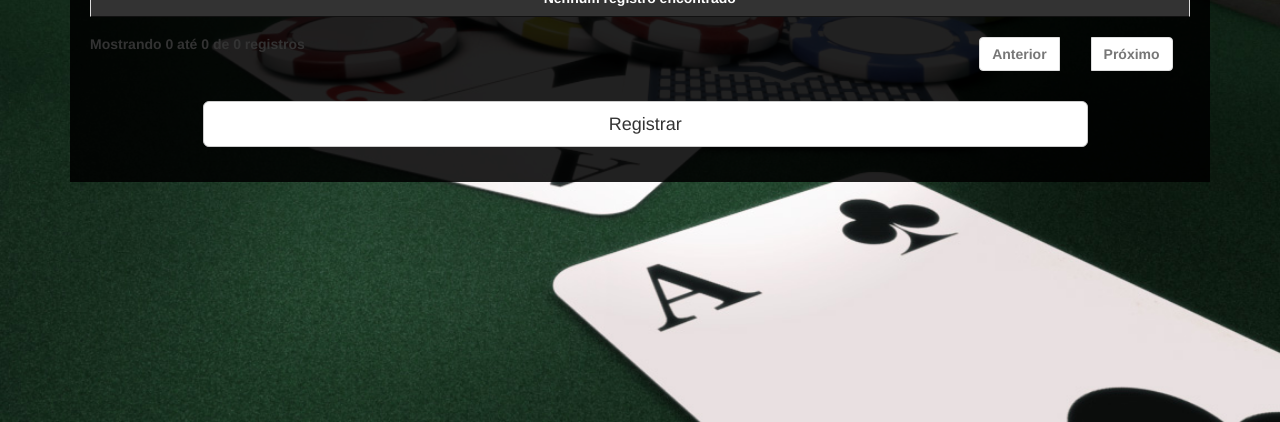
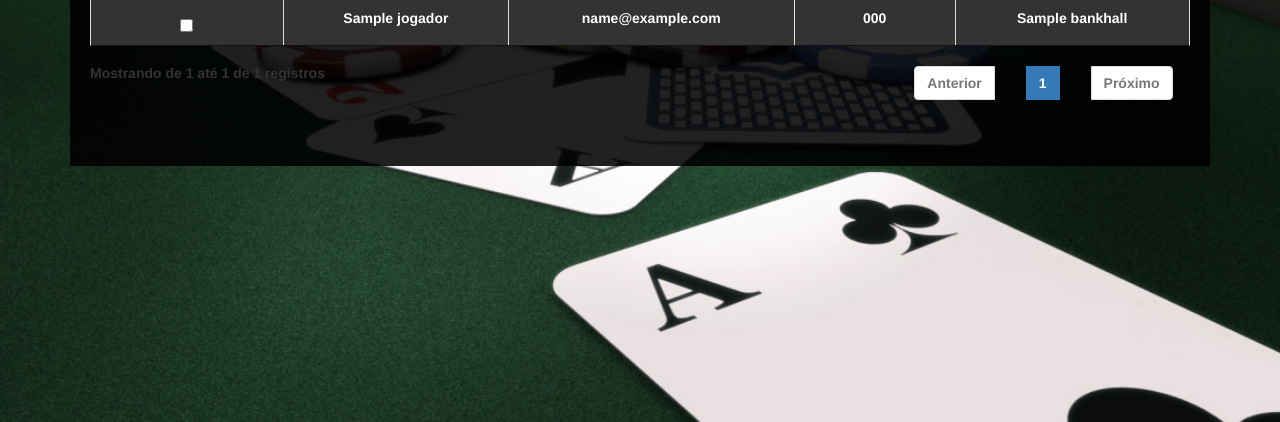
Before and after one commit to ericoloewe/Escape_News, a CakePHP app: the page made by app/View/Torneio/novo.ctp in a window 1280 px wide. Shown: the part 378-800 px from the top of the page. Run offline with PHP 8.4 and a stand-in for CakePHP, Linux system fonts and the light colour scheme; the template is opened without the code that fills it: most values are stand-ins (such as "Sample title", 1, 10 or a date in 2020); form fields are guessed from the names that the template uses; some libraries are stand-ins or nearby versions.

Commit message:
Novo Torneio Funcionando

```diff
--- a/app/Model/JogadorTorneio.php
+++ b/app/Model/JogadorTorneio.php
@@ -15,13 +15,13 @@
     );
 
     public $validate = array(
-        'jogador' => array(
+        'jogador_id' => array(
             'required' => array(
                 'rule' => array('notEmpty'),
                 'message' => 'A Name is required'
             )
         ),
-        'torneio' => array(
+        'torneio_id' => array(
             'required' => array(
                 'rule' => array('notEmpty'),
                 'message' => 'A email is required'
--- a/app/View/Jogador/novo.ctp
+++ b/app/View/Jogador/novo.ctp
@@ -41,7 +41,7 @@
         <div class="col-sm-10">
             <?php echo $this->Form->input(
                     'phone',
-                    array('label' => array('class' => 'sr-only'),'class'=>'form-control','placeholder' => '(DDD)-XXXXXXXX')
+                    array('label' => array('class' => 'sr-only'),'class'=>'form-control','placeholder' => '(DDD)-XXXXXXXX','maxlength'=>'14',"onkeypress"=>"mascaraPhone(this)")
                 ); ?>
         </div>
     </div>
--- a/app/View/Torneio/novo.ctp
+++ b/app/View/Torneio/novo.ctp
@@ -7,13 +7,12 @@
       echo $this->Html->script('/js/Features/bootstrap-datepicker.js');
       echo $this->Html->script('/js/Features/bootstrap-datepicker.pt-BR.js');
 ?>
-
 <?php echo $this->Form->create('Torneio', array('url' => array('controller' => 'torneios','action' => 'novo'),'class' => 'form-horizontal','role' => 'form')); ?>
     <div class="form-group">
         <label class="col-sm-2 control-label">Nome:*</label>
         <div class="col-sm-10">
             <?php echo $this->Form->input(
-                'nome',
+                'Torneio.nome',
                 array('label' => array('class' => 'sr-only'),'class'=>'form-control','placeholder' => 'Insira o Nome do Torneio Completo')
             ); ?>
         </div>
@@ -22,19 +21,20 @@
         <label class="col-sm-2 control-label">Data:*</label>
         <div class="span5 col-sm-10">
             <div class="input-group date" id="calendar">
-                <?php echo $this->Form->input(
-                    'date',
-                    array('label' => array('class' => 'sr-only'),'class'=>'form-control','placeholder' => 'DD/MM/AAAA')
+                <input id="inputDataTorneio" class="form-control" placeholder="DD/MM/AAAA" onkeypress="mascaraData(this)" maxlength="10" type="text"><span class="input-group-addon"><i class="glyphicon glyphicon-calendar"></i></span>
+            </div>
+            <?php echo $this->Form->input(
+                    'Torneio.data',
+                    array('hidden'=>'','label' => array('class' => 'sr-only'),'type' => 'text','maxlength'=>'10')
                 ); ?>
-                <span class="input-group-addon"><i class="glyphicon glyphicon-calendar"></i></span>
-            </div>
+
         </div>
     </div>
     <div class="form-group">
         <label class="col-sm-2 control-label">CASH:*</label>
         <div class="col-sm-10">
             <?php echo $this->Form->input(
-                'cash',
+                'Torneio.cash',
                 array('label' => array('class' => 'sr-only'),'class'=>'form-control','placeholder' => 'R$')
             ); ?>
         </div>
@@ -52,13 +52,37 @@
                 </tr>
             </thead>
             <tbody>
-                {PLAYERS}
+                <?php foreach($jogadores as $jogador):?>
+                <tr>
+                    <td>
+                        <div class='checkbox'>
+                            <?php echo $this->Form->checkbox('JogadorTorneio..jogador_id', array('value' => $jogador["Jogador"]["id"],'hiddenField' => false)); ?>
+                        </div>
+                    </td>
+                    <td>
+                        <a onmouseover='turnOn(<?php echo $jogador['Jogador']['id']; ?>)' onmouseout='turnOff(<?php echo $jogador['Jogador']['id']; ?>)' href='/jogadores/ver/<?php echo $jogador['Jogador']['id']; ?>'>
+                            <?php echo $jogador['Jogador']['nome']; ?>
+                        </a>
+                        <b id="<?php echo $jogador['Jogador']['id']; ?>" class='button bubble-top'><img class='img-rounded' style='float: left; width: 50px; height: 50px;' src='/app/webroot/img/pics/<?php echo $jogador['Jogador']['id']; ?>.jpg'/></b></td>
+                    <td>
+                        <a href='mailto:<?php echo $jogador['Jogador']['email']; ?>'>
+                            <?php echo $jogador['Jogador']['email']; ?>
+                        </a>
+                    </td>
+                    <td>
+                        <?php echo $jogador['Jogador']['phone']; ?>
+                    </td>
+                    <td>
+                        <?php echo $jogador['Jogador']['bankhall']; ?>
+                    </td>
+                </tr>
+                <?php endforeach; ?>
             </tbody>
         </table>
     </div>
     <div class="form-group">
         <div class="col-sm-offset-2 col-sm-10">
-            <button type="submit" class="btn btn-default btn-lg btn-block">Registrar</button>
+            <?php echo $this->Form->end(array('label' => 'Registrar','class' => 'btn btn-default btn-lg btn-block'));?>
         </div>
     </div>
 </form>
--- a/app/webroot/css/Pages/Torneio/Novo.css
+++ b/app/webroot/css/Pages/Torneio/Novo.css
@@ -36,10 +36,39 @@
     max-width: 98%;
 }
 
-button{
+.btn.btn-default.btn-lg.btn-block{
     margin-left: -60px;
 }
 
 #dtable{
     margin-left: 10px;
 }
+
+
+/* Bubble Top */
+.bubble-top {
+  display: inline-block;
+  position: relative;
+  -webkit-transform: translateZ(0);
+  transform: translateZ(0);
+  box-shadow: 0 0 1px rgba(0, 0, 0, 0);
+  left: calc(30% - 30px);
+}
+.bubble-top:before {
+  pointer-events: none;
+  position: absolute;
+  z-index: -1;
+  content: '';
+  border-style: solid;
+  -webkit-transition-duration: 0.3s;
+  transition-duration: 0.3s;
+  -webkit-transition-property: top;
+  transition-property: top;
+  left: calc(50% - 10px);
+  top: -10px;
+  border-width: 0 10px 10px 10px;
+  border-color: transparent transparent #e1e1e1 transparent;
+}
+.bubble-top:hover:before, .bubble-top:focus:before, .bubble-top:active:before {
+  top: -10px;
+}
--- a/app/webroot/js/k9streetpoker.js
+++ b/app/webroot/js/k9streetpoker.js
@@ -31,7 +31,31 @@
         autoclose: true,
         todayHighlight: true
     });
+    $("#inputDataTorneio").change(function () {
+        data = $(this).val().split("/");
+        var date = new Date(data[2], data[1], data[0]);
+        $("#TorneioData").val(date.getFullYear() + "-" + date.getMonth() + "-" + date.getDate());
     });
+});
+
+function mascaraPhone(telefone){
+   if(telefone.value.length == 0)
+     telefone.value = '(' + telefone.value; //quando começamos a digitar, o script irá inserir um parênteses no começo do campo.
+   if(telefone.value.length == 3)
+      telefone.value = telefone.value + ') '; //quando o campo já tiver 3 caracteres (um parênteses e 2 números) o script irá inserir mais um parênteses, fechando assim o código de área.
+
+ if(telefone.value.length == 9)
+     telefone.value = telefone.value + '-'; //quando o campo já tiver 8 caracteres, o script irá inserir um tracinho, para melhor visualização do telefone.
+
+}
+
+function mascaraData(data){
+   if(data.value.length == 2)
+      data.value = data.value + '/';
+
+ if(data.value.length == 5)
+     data.value = data.value + '/';
+}
 
 function pegarCaminhoArquivo()
 {
```
Also changed, not shown: app/Controller/TorneiosController.php (+11 -0 lines). Lines whose indentation alone changed are shown as unchanged.
